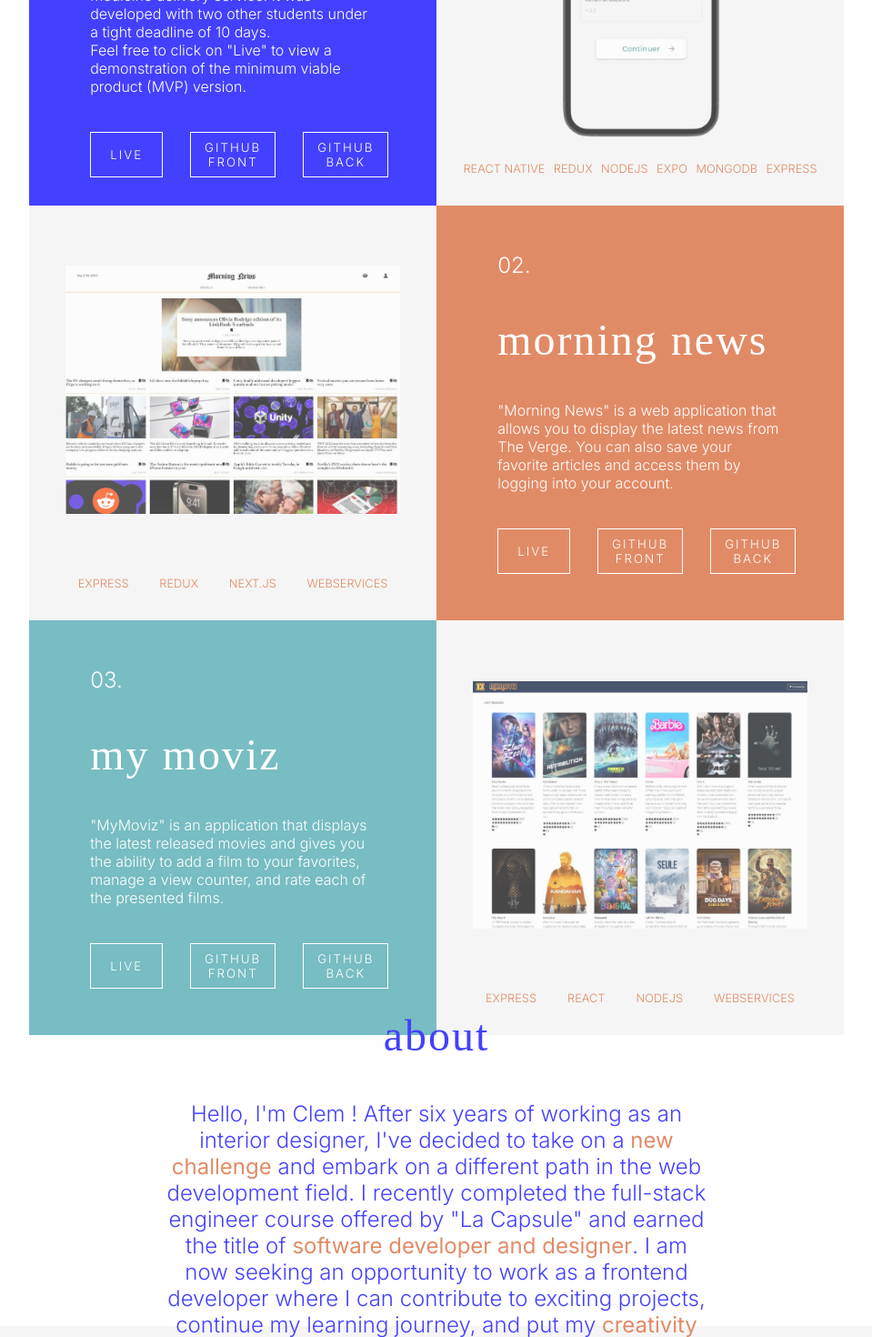
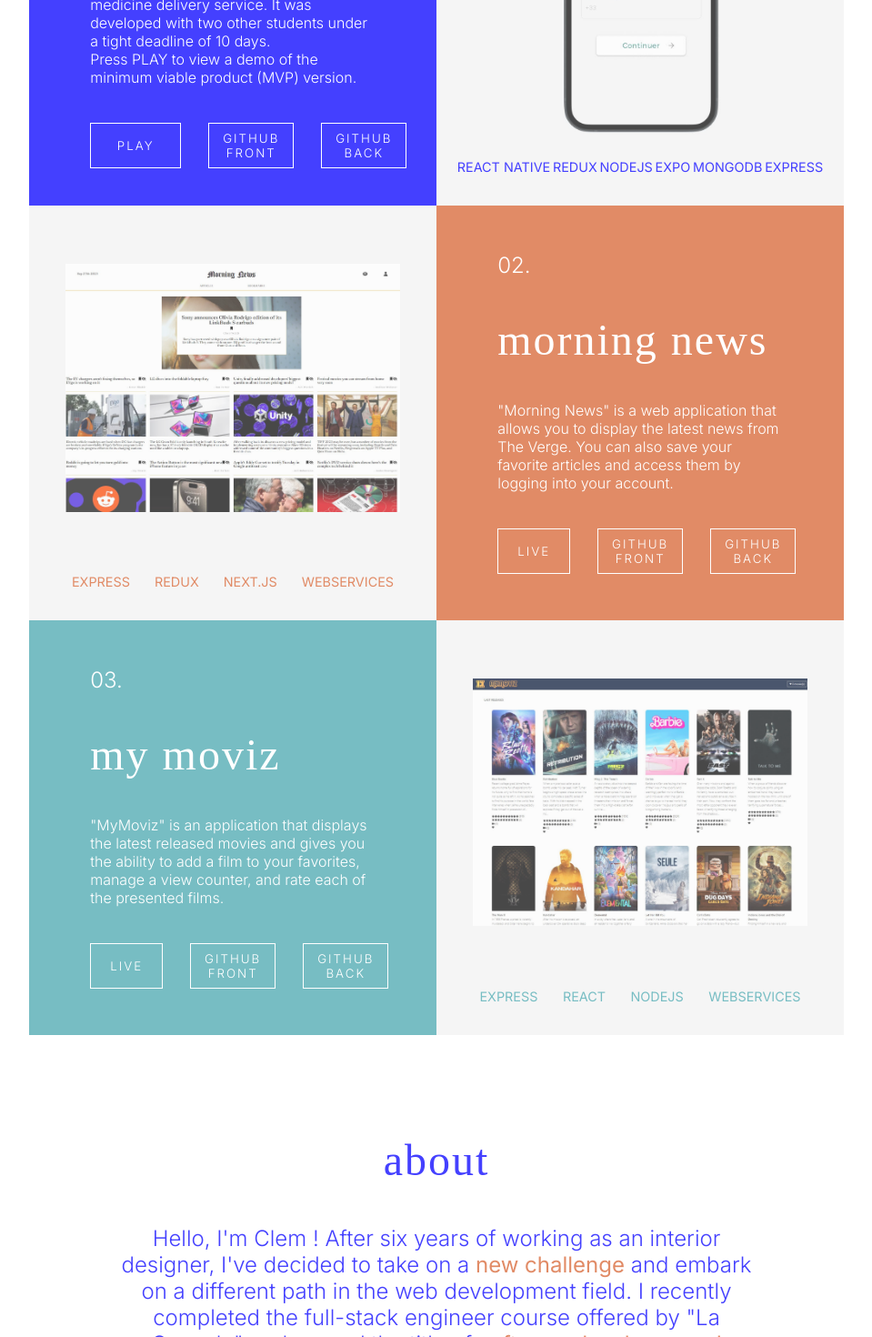
Before and after one commit to clemmory/Portfolio, a Next.js app: page / in a window 1280 px wide. Shown: the part 1080-2550 px from the top of the page at 91% size, without its empty margins (160-1119 px from the left). Built offline with nearby package versions, Linux system fonts and the light colour scheme; a web font is replaced by a local one.

Commit message:
modal video + fix css

```diff
--- a/components/Form.js
+++ b/components/Form.js
@@ -25,6 +25,7 @@ function Form () {
       };
 
       return (
+        <div>
           <form ref={form} onSubmit={sendEmail} className={styles.formContainer}>
               <input type="text" name="user_name" placeholder='Name'required />
               <input type="email" name="user_email"placeholder='Email' required />
@@ -32,6 +33,7 @@ function Form () {
               <button className={styles.button} type="submit" value="Send">SEND<FontAwesomeIcon icon={faPaperPlane} className={styles.icon}/></button>
               {messageSent}
           </form>
+        </div>
       )
     };
 
--- a/components/Home.js
+++ b/components/Home.js
@@ -4,6 +4,7 @@ import Head from 'next/head';
 import Projects from './Projects';
 import Footer from './Footer';
 import { useRef } from 'react';
+
 
 
 
@@ -46,9 +47,9 @@ function Home() {
           <p className={styles.text}>Hello, I'm Clem ! After six years of working as an interior designer, I've decided to take on a <span className={styles.coloredWord}>new challenge</span> and embark on a different path in the web development field. I recently completed the full-stack engineer course offered by "La Capsule" and earned the title of <span className={styles.coloredWord}>software developer and designer</span>. I am now seeking an opportunity to work as a frontend developer where I can contribute to exciting projects, continue my learning journey, and put my <span className={styles.coloredWord}>creativity</span> to good use.</p>
         </div>
       </div>
-      <div ref={contact}>
+      <footer ref={contact}>
         <Footer/>
-      </div>
+      </footer>
     </div>
 
   )
--- a/components/Projects.js
+++ b/components/Projects.js
@@ -4,6 +4,7 @@ import Link from 'next/link';
 import medMe from '../public/medMe.JPG';
 import morningnews from '../public/morningnews.JPG';
 import mymoviz from '../public/mymoviz.JPG';
+import VideoPlayer from './VideoPlayer';
 
 
 
@@ -14,7 +15,7 @@ function Projects() {
   const boxThreeStyle = {'backgroundColor':'#77BDC3'};
 
   const imageStyle = {
-    'object-fit':'contain',
+    'object-fit':'contain'
   }
 
   return (
@@ -23,45 +24,43 @@ function Projects() {
             <div className={styles.textBox} style={boxOneStyle}>
               <div className={styles.content}>
                 <span className={styles.number}>01.</span>
-                <h2 className={styles.projectTitle}>medme</h2>
-                <p className={styles.description}>"medMe" is an application that provides a medicine delivery service. It was developed with two other students under a tight deadline of 10 days. <br/>Feel free to click on "Live" to view a demonstration of the minimum viable product (MVP) version.</p>
+                <h2 className={styles.projectTitle}>medMe</h2>
+                <p className={styles.description}>"medMe" is an application that provides a medicine delivery service. It was developed with two other students under a tight deadline of 10 days. <br/>Press PLAY to view a demo of the minimum viable product (MVP) version.</p>
                 <div className={styles.buttons}>
-                  <Link href='https://movizz-frontend.vercel.app/'>
-                      <a className={styles.buttnBox} target="_blank"><button className={styles.buttn}>LIVE</button></a>
-                    </Link>
+                    <VideoPlayer videoUrl='/videos/medme.mp4'/>
                     <Link href='https://github.com/Benjamindio/frontend-medme'target="_blank">
-                    <a className={styles.buttnBox} target="_blank"><button className={styles.buttn}>GITHUB FRONT</button></a>
+                    <a className={styles.buttnBox} target="_blank"><button className={styles.buttnBlue}>GITHUB FRONT</button></a>
                     </Link>
                     <Link href='https://github.com/Benjamindio/backend-medme'target="_blank">
-                    <a className={styles.buttnBox} target="_blank"><button className={styles.buttn}>GITHUB BACK</button></a>
+                    <a className={styles.buttnBox} target="_blank"><button className={styles.buttnBlue}>GITHUB BACK</button></a>
                     </Link>
                 </div>
               </div>
             </div>
             <div className={styles.imageBox}>
               <div className={styles.imageContainer}>
-              <Image src={medMe} alt='screen' style={imageStyle} layout='fill'/>
+                <Image src={medMe} alt='screen' className={styles.image} layout='fill'/>
               </div>
               <div className={styles.skills}>
-                <p className={styles.skillsText}>REACT NATIVE</p>
-                <p className={styles.skillsText}>REDUX</p>
-                <p className={styles.skillsText}>NODEJS</p>
-                <p className={styles.skillsText}>EXPO</p>
-                <p className={styles.skillsText}>MONGODB</p>
-                <p className={styles.skillsText}>EXPRESS</p>
+                <p className={styles.skillsTextBlue}>REACT NATIVE</p>
+                <p className={styles.skillsTextBlue}>REDUX</p>
+                <p className={styles.skillsTextBlue}>NODEJS</p>
+                <p className={styles.skillsTextBlue}>EXPO</p>
+                <p className={styles.skillsTextBlue}>MONGODB</p>
+                <p className={styles.skillsTextBlue}>EXPRESS</p>
               </div>
             </div>
         </div>
         <div className={styles.contentRow}>
             <div className={styles.imageBox}>
               <div className={styles.imageContainer}>
-                <Image src={morningnews} alt='morning news home page' style={imageStyle} layout='fill'/>
+                <Image src={morningnews} alt='morning news home page' className={styles.image} layout='fill'/>
               </div>
               <div className={styles.skills}>
-                <p className={styles.skillsText}>EXPRESS</p>
-                <p className={styles.skillsText}>REDUX</p>
-                <p className={styles.skillsText}>NEXT.JS</p>
-                <p className={styles.skillsText}>WEBSERVICES</p>
+                <p className={styles.skillsTextOrange}>EXPRESS</p>
+                <p className={styles.skillsTextOrange}>REDUX</p>
+                <p className={styles.skillsTextOrange}>NEXT.JS</p>
+                <p className={styles.skillsTextOrange}>WEBSERVICES</p>
               </div>
             </div>
             <div className={styles.textBox} style={boxTwoStyle}>
@@ -71,13 +70,13 @@ function Projects() {
                 <p className={styles.description}>"Morning News" is a web application that allows you to display the latest news from The Verge. You can also save your favorite articles and access them by logging into your account.</p>
                 <div className={styles.buttons}>
                   <Link href='https://movizz-frontend.vercel.app/'>
-                      <a className={styles.buttnBox} target="_blank"><button className={styles.buttn}>LIVE</button></a>
+                      <a className={styles.buttnBox} target="_blank"><button className={styles.buttnOrange}>LIVE</button></a>
                     </Link>
                     <Link href='https://github.com/clemmory/movizz-frontend/'target="_blank">
-                    <a className={styles.buttnBox} target="_blank"><button className={styles.buttn}>GITHUB FRONT</button></a>
+                    <a className={styles.buttnBox} target="_blank"><button className={styles.buttnOrange}>GITHUB FRONT</button></a>
                     </Link>
                     <Link href='https://github.com/clemmory/movizz-backend/'target="_blank">
-                    <a className={styles.buttnBox} target="_blank"><button className={styles.buttn}>GITHUB BACK</button></a>
+                    <a className={styles.buttnBox} target="_blank"><button className={styles.buttnOrange}>GITHUB BACK</button></a>
                     </Link>
                 </div>
               </div>
@@ -91,26 +90,26 @@ function Projects() {
                 <p className={styles.description}>"MyMoviz" is an application that displays the latest released movies and gives you the ability to add a film to your favorites, manage a view counter, and rate each of the presented films.</p>
                 <div className={styles.buttons}>
                   <Link href='https://movizz-frontend.vercel.app/'>
-                    <a className={styles.buttnBox} target="_blank"><button className={styles.buttn}>LIVE</button></a>
+                    <a className={styles.buttnBox} target="_blank"><button className={styles.buttnGreen}>LIVE</button></a>
                   </Link>
                   <Link href='https://github.com/clemmory/movizz-frontend/'target="_blank">
-                  <a className={styles.buttnBox} target="_blank"><button className={styles.buttn}>GITHUB FRONT</button></a>
+                  <a className={styles.buttnBox} target="_blank"><button className={styles.buttnGreen}>GITHUB FRONT</button></a>
                   </Link>
                   <Link href='https://github.com/clemmory/movizz-backend/'target="_blank">
-                  <a className={styles.buttnBox} target="_blank"><button className={styles.buttn}>GITHUB BACK</button></a>
+                  <a className={styles.buttnBox} target="_blank"><button className={styles.buttnGreen}>GITHUB BACK</button></a>
                   </Link>
                 </div>
               </div>
             </div>
             <div className={styles.imageBox}>
               <div className={styles.imageContainer}>
-                <Image src={mymoviz} alt='my moviz home page' style={imageStyle} layout='fill'/>
+                <Image src={mymoviz} alt='my moviz home page' className={styles.image} layout='fill'/>
               </div>
               <div className={styles.skills}>
-                <p className={styles.skillsText}>EXPRESS</p>
-                <p className={styles.skillsText}>REACT</p>
-                <p className={styles.skillsText}>NODEJS</p>
-                <p className={styles.skillsText}>WEBSERVICES</p>
+                <p className={styles.skillsTextGreen}>EXPRESS</p>
+                <p className={styles.skillsTextGreen}>REACT</p>
+                <p className={styles.skillsTextGreen}>NODEJS</p>
+                <p className={styles.skillsTextGreen}>WEBSERVICES</p>
               </div>
             </div>
         </div>
--- /dev/null
+++ b/components/VideoPlayer.js
@@ -0,0 +1,58 @@
+import React, { useState } from 'react';
+import Modal from 'react-modal';
+import styles from '../styles/VideoPlayer.module.css';
+import { FontAwesomeIcon } from '@fortawesome/react-fontawesome';
+import { faXmark} from '@fortawesome/free-solid-svg-icons';
+
+
+
+// Modal.setAppElement('#root'); // Set the root element for accessibility
+
+const VideoPlayer = ({ videoUrl }) => {
+  const [modalIsOpen, setModalIsOpen] = useState(false);
+
+  const openModal = () => {
+    setModalIsOpen(true);
+  };
+
+  const closeModal = () => {
+    setModalIsOpen(false);
+  };
+
+  const customStyles = {
+    content: {
+      top: '50%',
+      left: '50%',
+      right: 'auto',
+      bottom: 'auto',
+      marginRight: '-50%',
+      transform: 'translate(-50%, -50%)',
+    },
+  };
+
+  return (
+    <div>
+      <button onClick={openModal} className={styles.button}>PLAY</button>
+      <Modal
+        isOpen={modalIsOpen}
+        onRequestClose={closeModal}
+        contentLabel="Video Modal"
+        // className={styles.modal}
+        style={customStyles}
+
+      >
+        <div className={styles.videoPlayer}>
+            <div className={styles.buttonContainer}>
+                <FontAwesomeIcon icon={faXmark} onClick={closeModal} className={styles.modalButtn}/>
+            </div>
+            <video controls width={400}>
+                <source src={videoUrl} type="video/mp4" />
+                Your browser does not support the video tag.
+            </video>
+        </div>
+      </Modal>
+    </div>
+  );
+};
+
+export default VideoPlayer;
--- a/package.json
+++ b/package.json
@@ -19,6 +19,8 @@
     "next": "12.1.6",
     "react": "18.1.0",
     "react-dom": "18.1.0",
+    "react-modal": "^3.16.1",
+    "react-player": "^2.13.0",
     "react-scroll": "^1.8.9"
   },
   "devDependencies": {
--- a/styles/Home.module.css
+++ b/styles/Home.module.css
@@ -1,13 +1,14 @@
 .header {
 	display: flex;
     flex-direction: column;
-	width: 100vw;
 	height: 100vh;
 	background-color: #77BDC3;
-	padding-top: 50px;
+    padding:50px;
+	/* padding-top: 50px;
     padding-bottom: 200px;
     padding-left: 150px;
-    padding-right: 50px;
+    padding-right: 50px; */
+
 }
 .tabsContainer {
     display: flex;
@@ -30,6 +31,8 @@
     flex-direction: column;
     margin-top: auto;
     width:50%;
+    margin-bottom: 100px;
+    margin-left: 100px;
 }
 
 .firstname {
@@ -52,8 +55,6 @@
 }
 
 .aboutContainer {
-    width:100vw;
-    height:40vh;
     display: flex;
     justify-content: center;
     text-align: center;
@@ -61,7 +62,7 @@
     padding-bottom: 50px;
 }
 .content{
-    width: 50%;
+    width: 60%;
     display: flex;
     flex-direction: column;
     justify-content: center;
--- a/styles/Projects.module.css
+++ b/styles/Projects.module.css
@@ -1,5 +1,4 @@
 .projectsContainer {
-    width:100vw;
     display: flex;
     padding-top:50px;
     flex-direction: column;
@@ -13,7 +12,6 @@
 }
 .textBox{
     width:50%;
-    /* padding: 50px 80px 50px 80px; */
     display: flex;
     flex-direction: column;
     justify-content: center;
@@ -50,7 +48,10 @@
     height:50px;
     margin-right: 30px;
 }
-.buttn {
+.projectTitle {
+    color: white;
+}
+.buttnBlue {
     width:100%;
     text-align: center;
     justify-content: center;
@@ -60,11 +61,44 @@
     font-size: auto;
     cursor: pointer;
   }
-.projectTitle {
-    color: white;
+
+.buttnBlue:hover {
+    cursor: pointer;
+    border:none;
+    background-color: #E18B66;
 }
-.buttn:hover {
+.buttnOrange {
+    width:100%;
+    text-align: center;
+    justify-content: center;
+    font-family: 'Inter';
+    letter-spacing: 2px;
+    font-weight:300;
+    font-size: auto;
     cursor: pointer;
+  }
+
+.buttnOrange:hover {
+    cursor: pointer;
+    border:none;
+    background-color: #4440FF;
+}
+.buttnGreen {
+    width:100%;
+    text-align: center;
+    justify-content: center;
+    font-family: 'Inter';
+    letter-spacing: 2px;
+    font-weight:300;
+    font-size: auto;
+    cursor: pointer;
+  }
+
+.buttnGreen:hover {
+    cursor: pointer;
+    border:none;
+    background-color: #F5F5F5;
+    color: #77BDC3;
 }
 .skills {
     display: flex;
@@ -72,9 +106,20 @@
     justify-content: space-evenly;
     margin-bottom: 0px;
 }
-.skillsText {
-    color:#E18B66;
-    font-size: 0.8em;
+.skillsTextBlue {
+    font-size: 0.9em;
+    color: #4440FF;
+    font-weight: bolder;
+}
+.skillsTextOrange {
+    font-size: 0.9em;
+    color: #E18B66;
+    font-weight: bolder;
+}
+.skillsTextGreen {
+    font-size: 0.9em;
+    color: #77BDC3;
+    font-weight: bolder;
 }
 .imageContainer {
     width:90%;
@@ -86,3 +131,6 @@
     position: relative;
     margin-bottom: 10px;
 }
+.image {
+    object-fit:contain;
+}
--- /dev/null
+++ b/styles/VideoPlayer.module.css
@@ -0,0 +1,26 @@
+.button {
+    width: 100px;
+}
+
+.button:hover {
+    background-color: #E18B66;
+    border:none;
+}
+.buttonContainer {
+    display: flex;
+    align-items: flex-end;
+    padding: 20px;;
+}
+.modalButtn {
+    color: #4440FF;
+    width:30px;
+    height:30px;
+    cursor: pointer;
+}
+.videoPlayer {
+    display: flex;
+    flex-direction: column;
+    justify-content: flex-end;
+    align-items: center;
+
+}
--- a/styles/globals.css
+++ b/styles/globals.css
@@ -3,7 +3,7 @@
 
 body {
   padding: 0;
-  margin: 0;
+  margin: 0px;
   font-family:'Inter';
   font-weight: 300;
 }
```
Also changed, not shown: styles/Footer.module.css (+8 -16 lines), 2 other files (tests, documents, lock files or other folders). Lines whose indentation alone changed are shown as unchanged.
